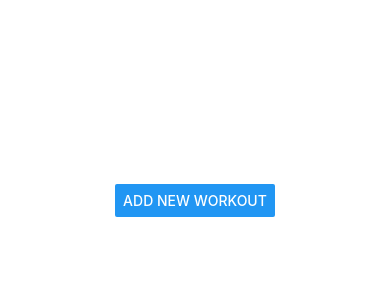
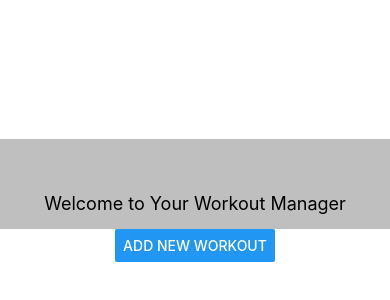
Before and after one commit to ah-james/workout-checklist, a React Native app: screen / in a window 390 px wide. Shown: the part 262-562 px from the top of the page. Built offline with nearby package versions, Linux system fonts and the light colour scheme.

Commit message:
Header Component Completed

```diff
--- a/App.js
+++ b/App.js
@@ -3,6 +3,7 @@ import React, { useState } from 'react';
 import { StyleSheet, Text, View, Button, ProgressViewIOSComponent } from 'react-native';
 import WorkoutList from './components/WorkoutList'
 import WorkoutForm from './components/WorkoutForm'
+import Header from './components/Header'
 
 export default function App() {
   const [workoutText] = useState("Name Your Workout")
@@ -28,6 +29,7 @@ export default function App() {
 
   return (
     <View style={styles.container}>
+      <Header title={"Welcome to Your Workout Manager"} />
       <Button title={'Add New Workout'} onPress={() => setIsCreateWorkout(true)} />
       <WorkoutForm cancel={cancel} visible={isCreateWorkout} workoutText={workoutText} addWorkout={addWorkout} />
       <WorkoutList workoutList={workoutList} delete={removeWorkout} />
--- a/components/Header.js
+++ b/components/Header.js
@@ -1,8 +1,26 @@
 import React from 'react';
-import {} from 'react-native';
+import { StyleSheet, View, Text } from 'react-native';
 
 const Header = props => {
-
+    return(
+        <View style={styles.header}>
+            <Text style={styles.headerText}>{props.title}</Text>
+        </View>
+    )
 }
 
+const styles = StyleSheet.create({
+    header: {
+        width: '100%',
+        height: 90,
+        paddingTop: 40,
+        backgroundColor: '#bfbfbf',
+        alignItems: 'center',
+        justifyContent: 'center',
+    },
+    headerText: {
+        fontSize: 18,
+    }
+})
+
 export default Header
```
